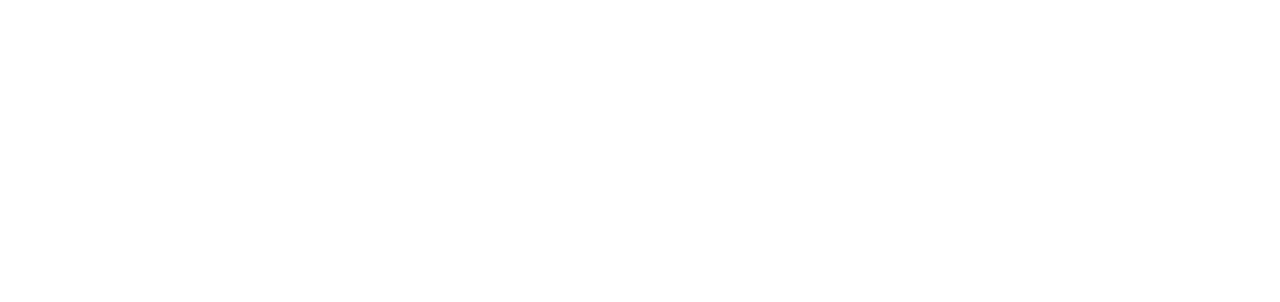
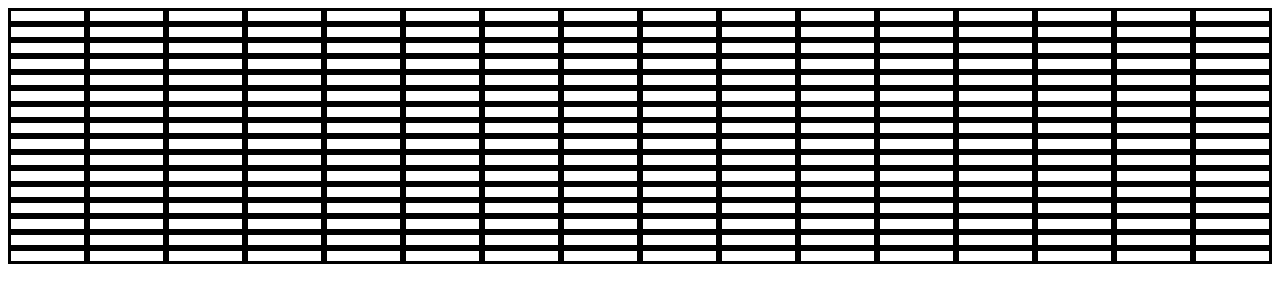
Before and after one commit to roryliberty/Etch-a-Sketch, a plain HTML site: page index.html in a window 1280 px wide. Drawn offline with Linux system fonts and the light colour scheme.

Commit message:
got a 16x16 grid, yo

```diff
--- a/index.html
+++ b/index.html
@@ -8,7 +8,9 @@
 
         <body>
             <main>
+                <div id="grid-container">
 
+                </div>
             </main>
             <script src="script.js"></script>
         </body>
--- a/script.js
+++ b/script.js
@@ -0,0 +1,12 @@
+const gridContainer = document.getElementById("grid-container");
+
+function makeGrid(rows, columns) {
+    for (i = 0; i < (rows * columns); i++) {
+        gridContainer.style.setProperty("--grid-rows", rows)
+        gridContainer.style.setProperty("--grid-cols", columns);
+        let cell = document.createElement("div");
+        gridContainer.appendChild(cell).className = "sixteen-cells";
+    }
+}
+
+makeGrid(16, 16);
--- a/style.css
+++ b/style.css
@@ -0,0 +1,15 @@
+:root {
+    --grid-cols: 1;
+    --grid-rows: 1;
+}
+
+#grid-container {
+    display: grid;
+    grid-template-rows: repeat(var(--grid-rows), 1fr);
+    grid-template-columns: repeat(var(--grid-cols), 1fr);
+}
+
+.sixteen-cells {
+    border-style: solid;
+    padding: 5px;
+}
```
